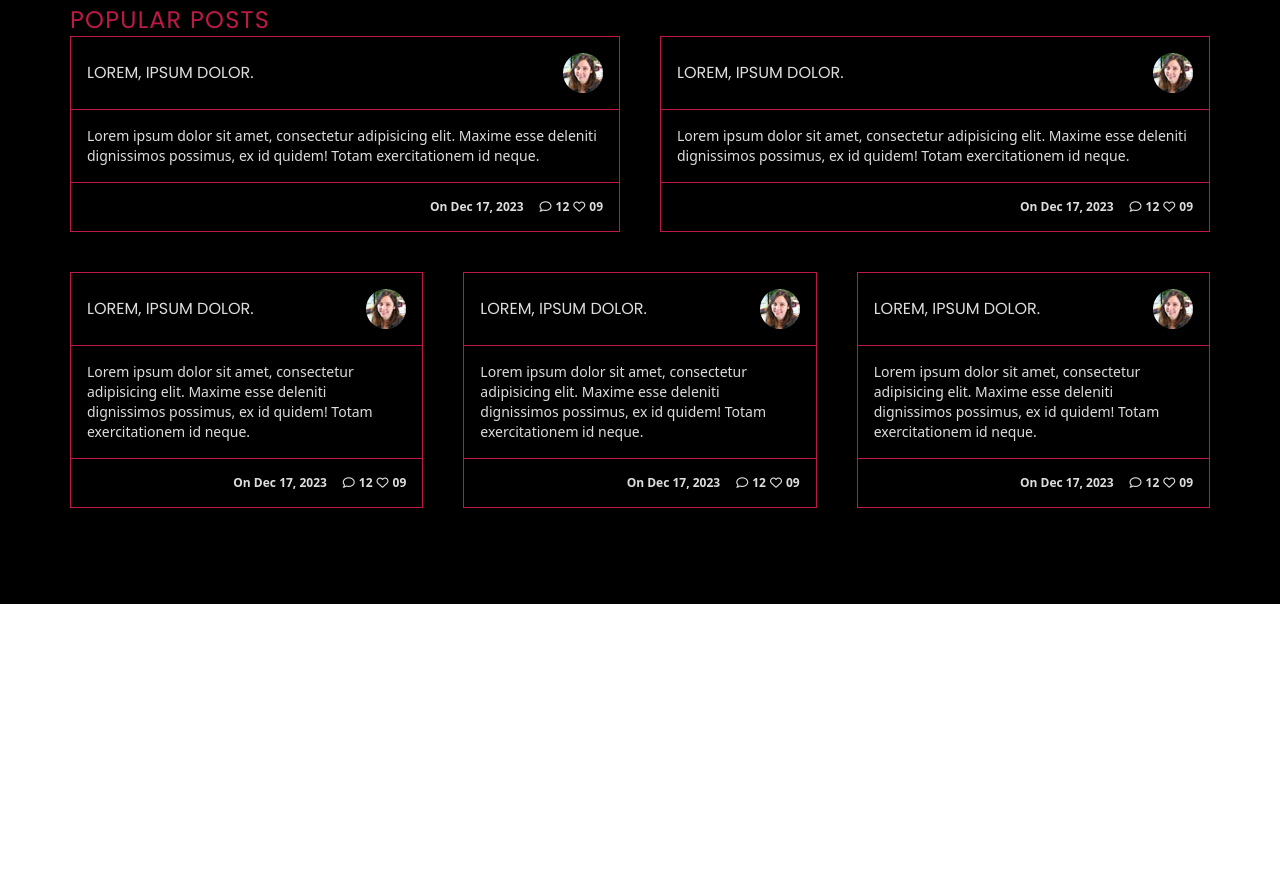
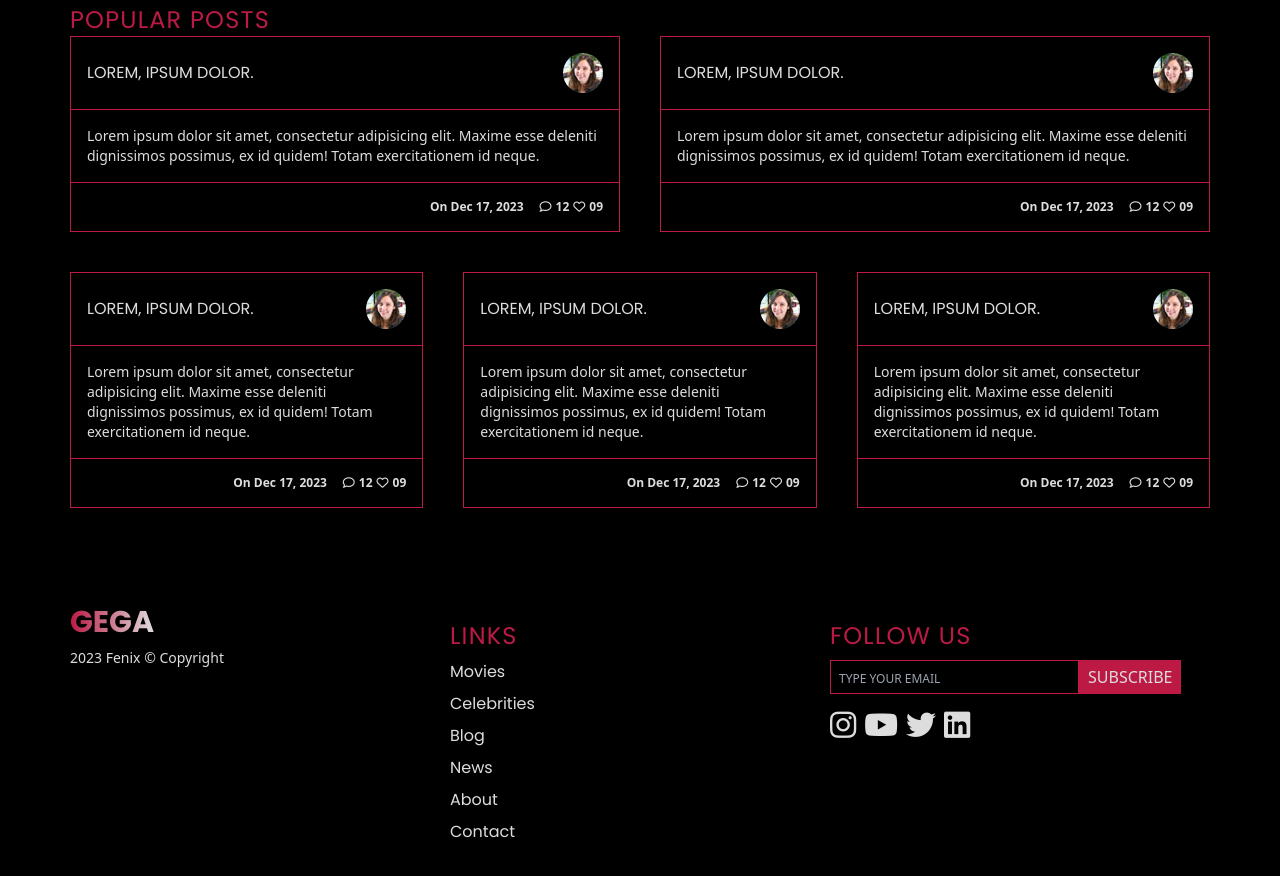
Before and after one commit to furkanceker/gega-tailwind, a website: page src/index.html in a window 1280 px wide. Shown: the part 1967-2843 px from the top of the page. Before the commit the page ends 2571 px from the top, so only its background shows below. Drawn offline with Linux system fonts and the light colour scheme; a web font is replaced by a local one.

Commit message:
footer section

```diff
--- a/src/index.html
+++ b/src/index.html
@@ -685,5 +685,48 @@
         </div>
       </div>
     </section>
+
+    <!-- footer section -->
+    <footer class="bg-black text-gega-grey">
+      <!-- container -->
+      <div class="container flex flex-col md:flex-row px-10 lg:px-0 pb-8 space-y-4">
+        <!-- left -->
+        <div class="basis-1/3">
+          <a
+          href="#"
+          class="text-2xl lg:text-3xl font-bold text-transparent bg-gradient-to-r bg-clip-text from-gega-red to-gega-grey"
+          >
+          GEGA
+          </a>
+          <p class="text-sm mt-2">2023 Fenix &copy; Copyright</p>
+        </div>
+        <!-- middle -->
+        <div class="basis-1/3">
+          <h2 class="mb-2 text-gega-red">Links</h2>
+          <div class="grid grid-cols-5 lg:grid-cols-1 gap-2">
+            <a class="col-span-2 hover:text-gega-melon transition duration-500" href="#">Movies</a>
+            <a class="col-span-2 hover:text-gega-melon transition duration-500" href="#">Celebrities</a>
+            <a class="col-span-2 hover:text-gega-melon transition duration-500" href="#">Blog</a>
+            <a class="col-span-2 hover:text-gega-melon transition duration-500" href="#">News</a>
+            <a class="col-span-2 hover:text-gega-melon transition duration-500" href="#">About</a>
+            <a class="col-span-2 hover:text-gega-melon transition duration-500" href="#">Contact</a>
+          </div>
+        </div>
+        <!-- right -->
+        <div class="basis-1/3">
+          <h2 class="mb-2 text-gega-red">Follow Us</h2>
+          <form action="" class="flex">
+            <input class="py-1 px-2 bg-transparent border border-gega-red placeholder:text-xs outline-none" placeholder="TYPE YOUR EMAIL" type="text">
+            <button class="py-1 px-2 bg-gega-red border border-gega-red uppercase" >Subscribe</button>
+          </form>
+          <div class="flex flex-row mt-4 gap-2">
+            <i class="fa-brands fa-instagram text-3xl hover:text-gega-melon duration-500 transition cursor-pointer"></i>
+            <i class="fa-brands fa-youtube text-3xl hover:text-gega-melon duration-500 transition cursor-pointer"></i>
+            <i class="fa-brands fa-twitter text-3xl hover:text-gega-melon duration-500 transition cursor-pointer"></i>
+            <i class="fa-brands fa-linkedin text-3xl hover:text-gega-melon duration-500 transition cursor-pointer"></i>
+          </div>
+        </div>
+      </div>
+    </footer>
   </body>
 </html>
```
Also changed, not shown: src/css/styles.css.
